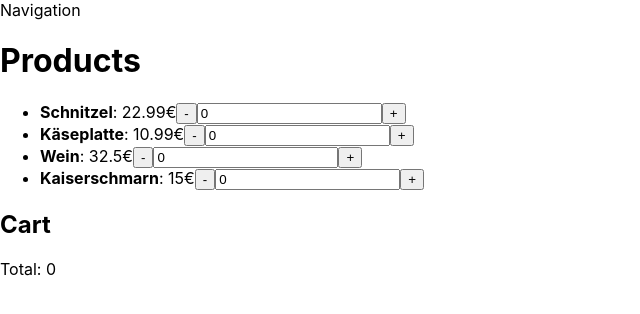
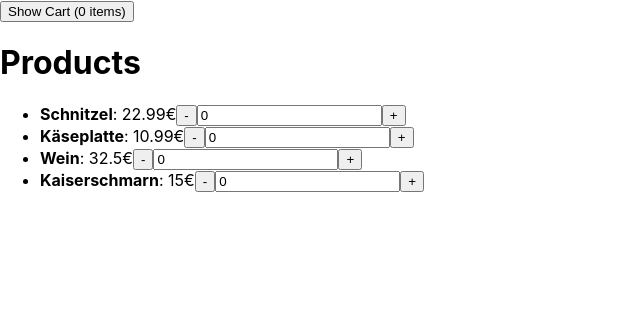
Before and after one commit to movileanuv/react-complete-guide, a React (Create React App) app in the folder 17-food-order-app/: page / in a window 1280 px wide. Shown: the top 314 px of the page, without its empty margins (0-640 px from the left). Built offline with nearby package versions, Linux system fonts and the light colour scheme.

Commit message:
17: use portal for displaying cart

```diff
--- a/17-food-order-app/public/index.html
+++ b/17-food-order-app/public/index.html
@@ -39,5 +39,6 @@
       To begin the development, run `npm start` or `yarn start`.
       To create a production bundle, use `npm run build` or `yarn build`.
     -->
+    <div id="cart"></div>
   </body>
 </html>
--- a/17-food-order-app/src/App.js
+++ b/17-food-order-app/src/App.js
@@ -3,7 +3,6 @@ import Navigation from "./components/Navigation";
 import ProductsList from "./components/ProductsList";
 import {useEffect, useState} from "react";
 import {fetchProducts} from "./client/products";
-import Cart from "./components/Cart";
 
 function App() {
   const [products, updateProducts] = useState([])
@@ -16,7 +15,6 @@ function App() {
     <>
       <Navigation></Navigation>
       <ProductsList products={products}></ProductsList>
-      <Cart></Cart>
     </>
   );
 }
--- a/17-food-order-app/src/components/Navigation.js
+++ b/17-food-order-app/src/components/Navigation.js
@@ -1,6 +1,16 @@
+import ReactDOM from "react-dom";
+import Cart from "./Cart";
+import {useContext, useState} from "react";
+import CartContext from "../store/cart-context";
+
 function Navigation(props) {
+  const [cartVisible, setCartVisible] = useState(false)
+  const ctx = useContext(CartContext)
   return <nav>
-    <span>Navigation</span>
+    <button onClick={() => setCartVisible(!cartVisible)}>
+      {!cartVisible ? `Show Cart (${ctx.cartItems.length} items)` : "Hide Cart"}
+    </button>
+    {cartVisible && ReactDOM.createPortal(<Cart></Cart>, document.getElementById('cart'))}
   </nav>
 }
 
```
